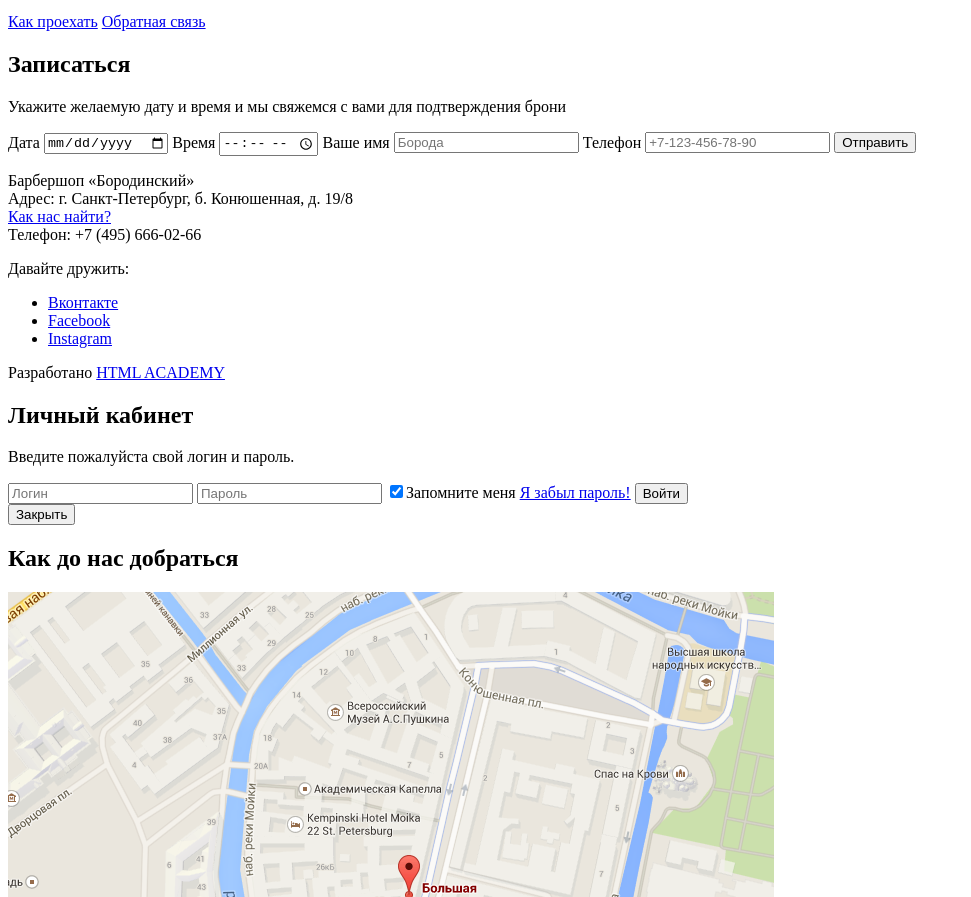
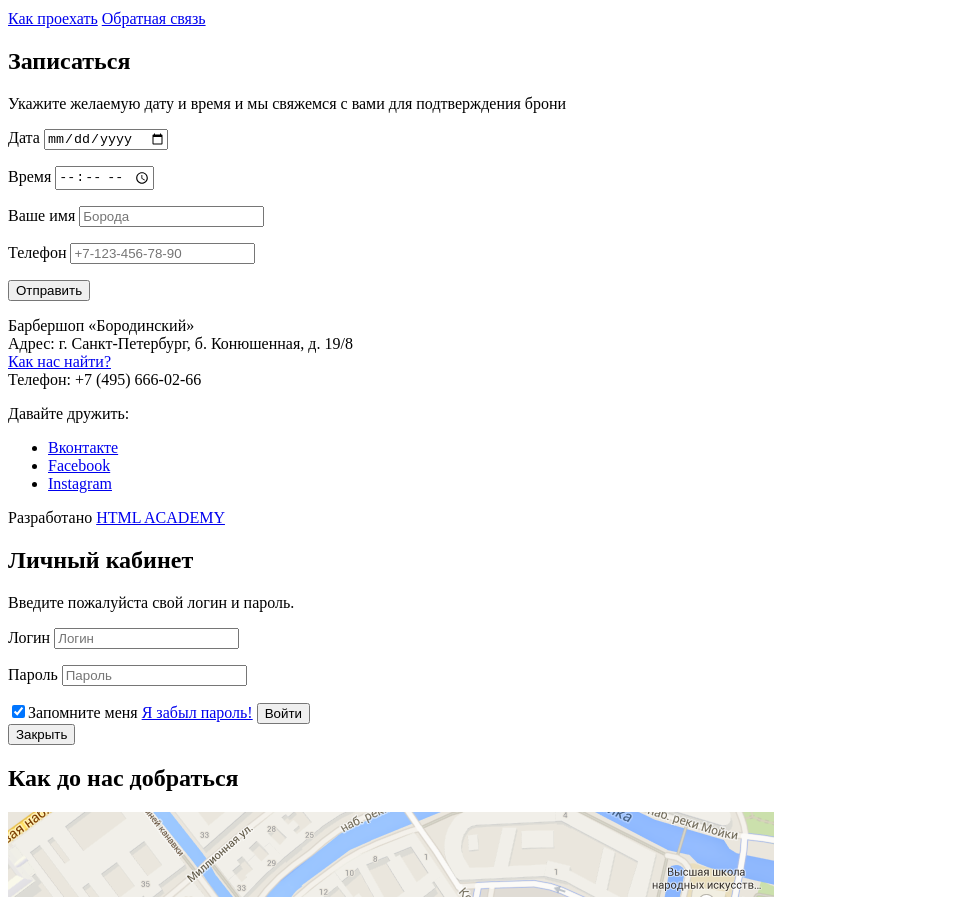
Before and after one commit to ndserg/learning_barbershop, a plain HTML site: page index.html in a window 1280 px wide. Shown: the part 1205-2102 px from the top of the page, without its empty margins (0-971 px from the left). Drawn offline with Linux system fonts and the light colour scheme.

Commit message:
some changes

```diff
--- a/index.html
+++ b/index.html
@@ -23,7 +23,7 @@
 
 				<ul class="user-menu">
 					<li>
-						<button type="button">Войти</button>
+						<a href="login.html">Войти</a>
 					</li>
 				</ul>
 
@@ -108,15 +108,23 @@
 
 				<h2 class="section-title">Записаться</h2>
 				<p>Укажите желаемую дату и время и мы свяжемся с вами для подтверждения брони</p>
-				<form class="registration-form" action="post">
+				<form action="https://echo.htmlacademy.ru" class="registration-form" method="post">
+                    <p>
                         <label for="date">Дата</label>
                         <input type="date" name="date" id="date" placeholder="08.10.2017">
+                    </p>
+                    <p>
                         <label for="time">Время</label>
                         <input type="time" name="time" id="time" placeholder="10:00">
+                    </p>
+                    <p>
                         <label for="first-Name">Ваше имя</label>
                         <input type="text" name="first-Name" id="first-Name" placeholder="Борода">
+                    </p>
+                    <p>
                         <label for="telephone">Телефон</label>
                         <input type="telephone" name="telephone" id="telephone" placeholder="+7-123-456-78-90">
+                    </p>
                     <button type="submit">Отправить</button>
                 </form>
 
@@ -152,10 +160,17 @@
   		<section class="login-form">
   			<h2>Личный кабинет</h2>
   			<p>Введите пожалуйста свой логин и пароль.</p>
-  			<form action="post" class="accaunt-login">
-                <input type="text" name="login" placeholder="Логин" required>
-                <input type="password" name="password" placeholder="Пароль" required>
+  			<form action="https://echo.htmlacademy.ru" method="post" class="accaunt-login">
+                <p>
+                    <label for="user-login">Логин</label>
+                    <input type="text" id="user-login" name="user-login" placeholder="Логин" required>
+                </p>
+                <p>
+                    <label for="user-password">Пароль</label>
+                    <input type="password" id="user-password" name="user-password" placeholder="Пароль" required>
+                </p>
                     <label><input type="checkbox" name="remember" checked>Запомните меня</label>
+
                 <a href="#">Я забыл пароль!</a>
                 <button type="submit">Войти</button>
 
@@ -166,7 +181,7 @@
 
   		<section class="popup-map">
   			<h2>Как до нас добраться</h2>
-            <img src="img/map.png" width="766" height="560" alt="Схема проезда">
+            <img src="img/map.png" width="766" height="560" alt="Офис компании по адресу ул. Большая Конюшенная 19/8, Санкт-Петербург">
   			<button type="button" class="popup-close">Закрыть</button>
   		</section>
 
```
Also changed, not shown: catalog-item.html (+13 -5 lines), catalog.html (+16 -9 lines). Lines whose indentation alone changed are shown as unchanged.
